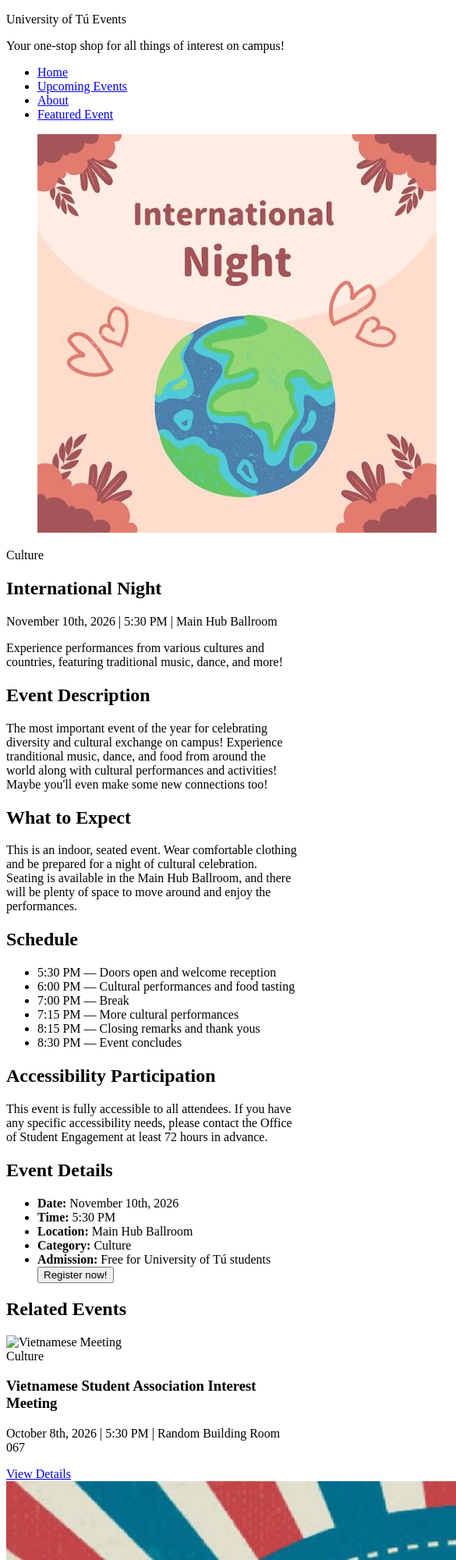
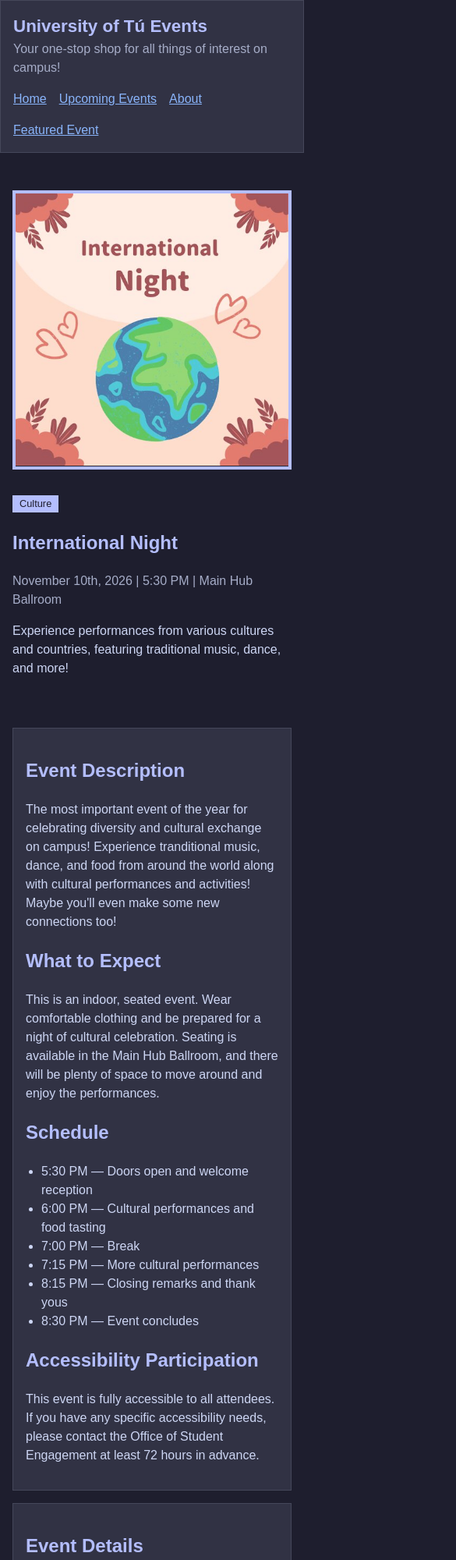
Before and after one commit to tutruong8/CSC372-Assignment2, a plain HTML site: page event.html in a window 390 px wide. Shown: the top 2000 px of the page at 78% size, 585 px wide, since content can reach past the window. Drawn offline with Linux system fonts and the light colour scheme.

Commit message:
style.css is stylized with assignment specifications + students image

```diff
--- a/css/styles.css
+++ b/css/styles.css
@@ -0,0 +1,260 @@
+/* Catppuccin Mocha with lavender accents */
+:root {
+	--base: #1e1e2e;
+	--surface: #313244;
+	--overlay: #45475a;
+	--text: #cdd6f4;
+	--subtext: #a6adc8;
+	--lavender: #b4befe;
+	--blue: #89b4fa;
+}
+
+*,
+*::before,
+*::after {
+	box-sizing: border-box;
+}
+
+body {
+	max-width: 1200px;
+	margin: 0 auto;
+	color: var(--text);
+	background: var(--base);
+	font-family: Arial, sans-serif;
+	line-height: 1.5;
+}
+
+img {
+	display: block;
+	width: 100%;
+	max-width: 100%;
+	height: auto;
+	object-fit: contain;
+}
+
+a {
+	color: var(--blue);
+}
+
+h1,
+h2,
+h3 {
+	color: var(--lavender);
+}
+
+.site-header,
+.site-footer {
+	padding: 16px;
+	background: var(--surface);
+	border: 1px solid var(--overlay);
+}
+
+.site-header {
+	display: flex;
+	align-items: center;
+	justify-content: space-between;
+	gap: 16px;
+	flex-wrap: wrap;
+}
+
+.logo,
+.tagline,
+.site-footer p {
+	margin: 0;
+}
+
+.logo {
+	color: var(--lavender);
+	font-size: 1.4rem;
+	font-weight: bold;
+}
+
+.tagline,
+.event-info {
+	color: var(--subtext);
+}
+
+.primary-nav ul,
+.footer-nav ul {
+	display: flex;
+	align-items: center;
+	gap: 16px;
+	flex-wrap: wrap;
+	padding: 0;
+	margin: 0;
+	list-style: none;
+}
+
+.hero,
+.event-intro {
+	display: flex;
+	align-items: center;
+	gap: 32px;
+	padding: 48px 16px;
+}
+
+.hero-text,
+.hero-figure,
+.event-hero-figure,
+.event-intro-text {
+	flex: 1 1 0;
+}
+
+.hero-figure,
+.event-hero-figure {
+	margin: 0;
+	border: 4px solid var(--lavender);
+}
+
+.event-hero-figure img {
+	aspect-ratio: 1 / 1;
+	object-fit: contain;
+	background: var(--base);
+}
+
+#hero-image {
+	width: 100%;
+	height: auto;
+}
+
+.button,
+#register-button {
+	display: inline-block;
+	padding: 9.6px 14.4px;
+	color: var(--base);
+	background: var(--lavender);
+	border: 1px solid var(--lavender);
+	text-decoration: none;
+}
+
+.events-section,
+.about-section,
+.related-events {
+	padding: 32px 16px;
+	border-top: 1px solid var(--overlay);
+}
+
+.events-grid {
+	display: grid;
+	grid-template-columns: repeat(3, minmax(0, 1fr));
+	gap: 16px;
+}
+
+.featured-event-card {
+	grid-column: span 2;
+}
+
+.event-card,
+.featured-event-card,
+.compact-event-card,
+.event-main,
+.event-sidebar {
+	background: var(--surface);
+	border: 1px solid var(--overlay);
+}
+
+.event-card img,
+.featured-event-card img,
+.compact-event-card img {
+	aspect-ratio: 1 / 1;
+	object-fit: contain;
+	background: var(--base);
+}
+
+.event-card-body {
+	display: flex;
+	align-items: flex-start;
+	flex-direction: column;
+	gap: 8px;
+	padding: 16px;
+}
+
+.event-card-body h3,
+.event-card-body p {
+	margin: 0;
+}
+
+.event-card-body a {
+	margin-top: 8px;
+}
+
+.category {
+	padding: 2.4px 8px;
+	color: var(--base);
+	background: var(--lavender);
+	border: 1px solid var(--lavender);
+	font-size: 0.8rem;
+}
+
+.benefits-list,
+.agenda-list,
+.event-details-list {
+	padding-left: 20px;
+}
+
+.event-layout {
+	display: grid;
+	grid-template-columns: minmax(0, 2fr) minmax(220px, 1fr);
+	gap: 16px;
+	padding: 0 16px 32px;
+}
+
+.event-main,
+.event-sidebar {
+	padding: 16px;
+}
+
+#register-button {
+	margin-top: 12px;
+	cursor: pointer;
+}
+
+.related-events-list {
+	display: grid;
+	grid-template-columns: repeat(3, minmax(0, 1fr));
+	gap: 16px;
+}
+
+.site-footer {
+	display: flex;
+	align-items: center;
+	justify-content: space-between;
+	gap: 16px;
+	flex-wrap: wrap;
+}
+
+@media (max-width: 900px) {
+	.events-grid,
+	.related-events-list {
+		grid-template-columns: repeat(2, minmax(0, 1fr));
+	}
+
+	.featured-event-card {
+		grid-column: span 2;
+	}
+}
+
+@media (max-width: 600px) {
+	.site-header,
+	.site-footer,
+	.hero,
+	.event-intro {
+		align-items: stretch;
+		flex-direction: column;
+	}
+
+	.primary-nav ul,
+	.footer-nav ul {
+		justify-content: flex-start;
+	}
+
+	.events-grid,
+	.related-events-list,
+	.event-layout {
+		grid-template-columns: 1fr;
+	}
+
+	.featured-event-card {
+		grid-column: auto;
+	}
+}
--- a/event.html
+++ b/event.html
@@ -58,7 +58,7 @@
                 <p>This event is fully accessible to all attendees. If you have any specific accessibility needs, please contact the Office of Student Engagement at least 72 hours in advance.</p>
             </article>
 
-            <article class="event-sidebar">
+            <aside class="event-sidebar">
                 <h2>Event Details</h2>
                 <ul class="event-details-list">
                     <li><strong>Date:</strong> November 10th, 2026</li>
@@ -68,7 +68,7 @@
                     <li><strong>Admission:</strong> Free for University of Tú students</li>
                     <button id="register-button"> Register now!</button>
                 </ul>
-            </article>
+            </aside>
         </div>
 
         <section class="related-events">
```
Also changed, not shown: index.html (+3 -3 lines), images/students.jpg (added).
